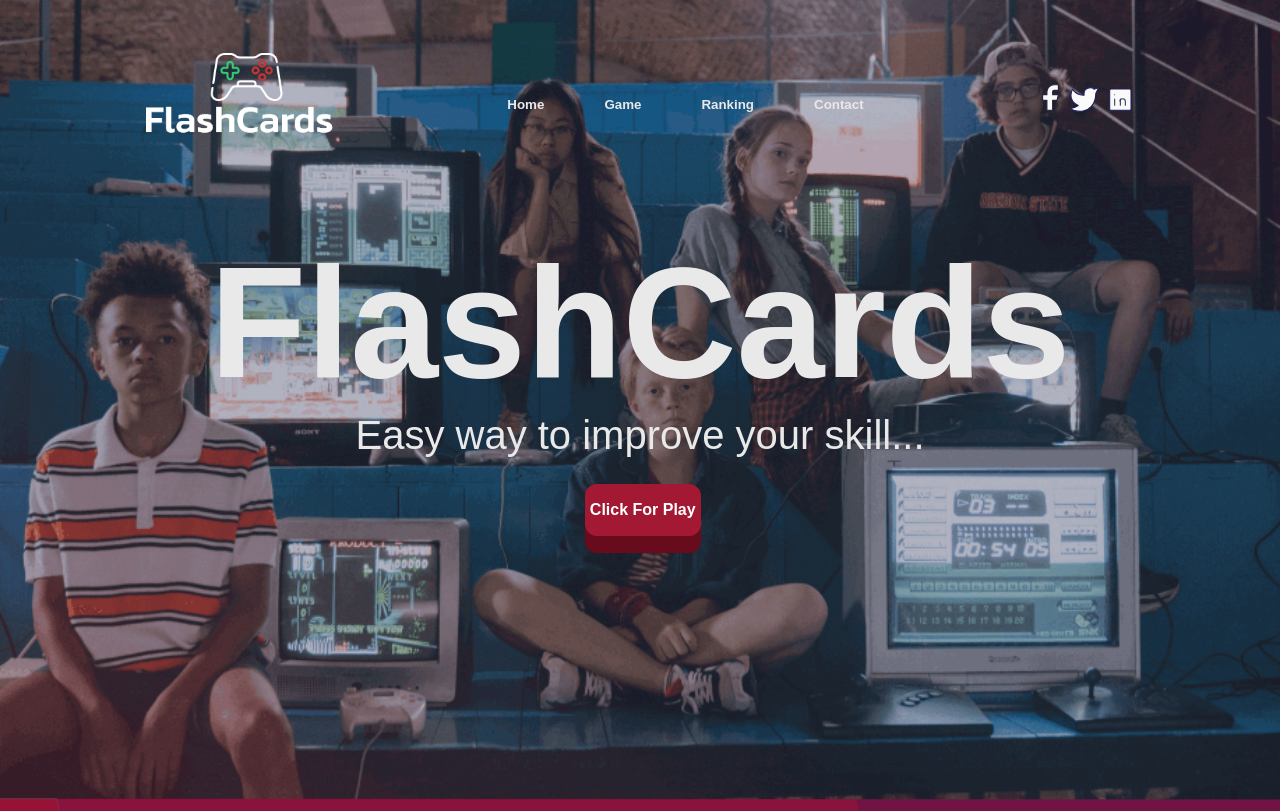
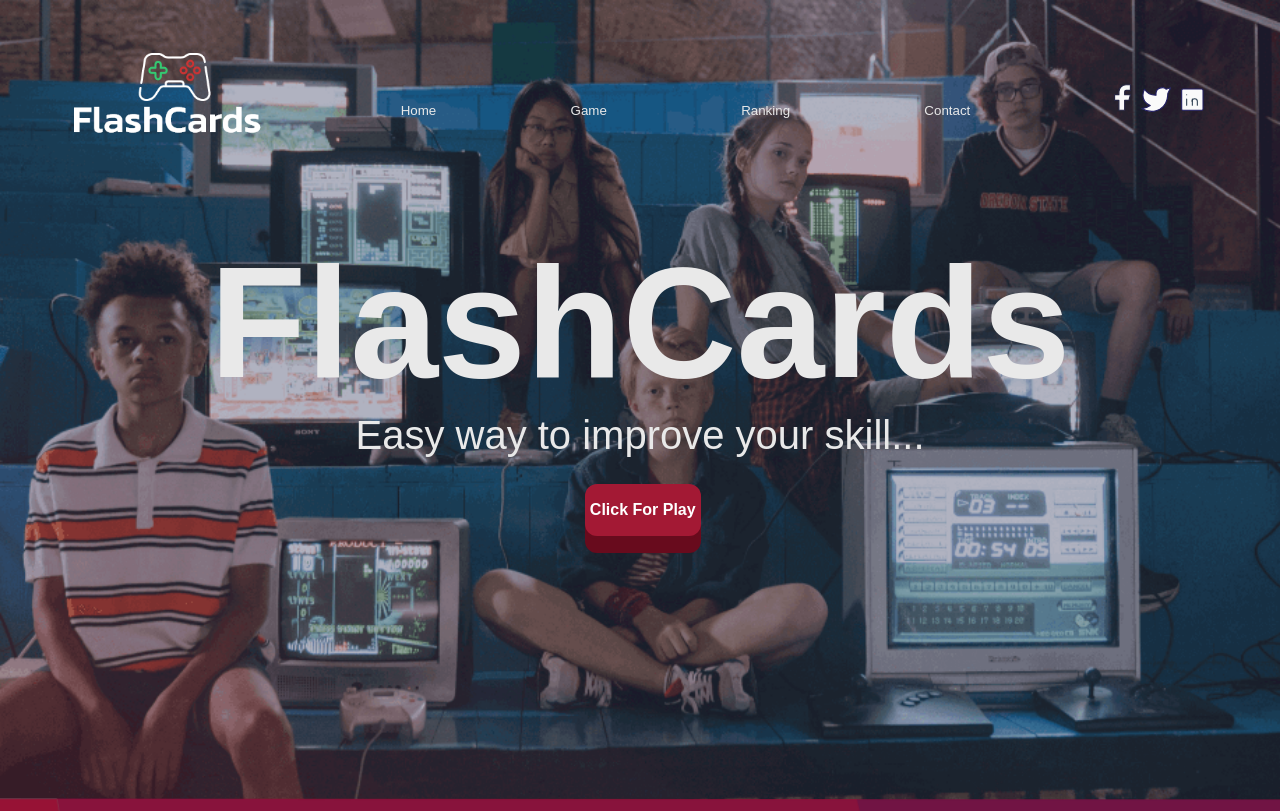
Before and after one commit to adcichowski/FlashCards, a React (Create React App) app: page / in a window 1280 px wide. Shown: the top 811 px of the page. Built offline with nearby package versions, Linux system fonts and the light colour scheme; a web font is replaced by a local one.

Commit message:
fix: repair eslint

```diff
--- a/src/Components/Navigation/Navigation.module.scss
+++ b/src/Components/Navigation/Navigation.module.scss
@@ -8,16 +8,17 @@
   }
 }
 .navList {
+  width: 55%;
   display: flex;
+  justify-content: space-around;
   font-size: clamp(1.6rem, calc(2vh + 1.2rem), 3.5rem);
 }
 .navItem {
   font-weight: 600;
-  margin: 0 3rem;
+  font-size: clamp(2rem, calc(2vw + 1.8rem), 5rem);
   @media screen and (max-width: 950px) {
     margin: 9rem 0;
     font-weight: 600;
-    font-size: clamp(2rem, calc(2vw + 1.8rem), 5rem);
   }
 }
 .hamburger {
@@ -73,8 +74,7 @@
     left: 0;
     width: 100%;
     height: 100%;
-    background: url("../../Assets/Pages/Home/bigQuestionBg.svg") no-repeat
-      center/contain;
+    background: url("../../Assets/Pages/Home/bigQuestionBg.svg") no-repeat center/contain;
     transform: rotate(175deg);
     opacity: 0.5;
     z-index: -1;
@@ -97,18 +97,15 @@
 .twitter {
   width: 30px;
   height: 30px;
-  background: url("../../Assets/SocialIcons/twitter.svg") no-repeat
-    center/contain;
+  background: url("../../Assets/SocialIcons/twitter.svg") no-repeat center/contain;
 }
 .linkedin {
   width: 32px;
   height: 32px;
-  background: url("../../Assets/SocialIcons/linkedin.svg") no-repeat
-    center/contain;
+  background: url("../../Assets/SocialIcons/linkedin.svg") no-repeat center/contain;
 }
 .facebook {
   width: 27px;
   height: 27px;
-  background: url("../../Assets/SocialIcons/facebook.svg") no-repeat
-    center/contain;
+  background: url("../../Assets/SocialIcons/facebook.svg") no-repeat center/contain;
 }
--- a/src/Components/Navigation/Navigation.tsx
+++ b/src/Components/Navigation/Navigation.tsx
@@ -13,11 +13,9 @@ function Navigation() {
   const [isOpen, setOpen] = useState(false);
   const handleClick = () => setOpen(!isOpen);
   const renderNavigationLinks = navigationLinks.map((element) => (
-    <li key={element.name}>
+    <li key={element.name} className={styles.navItem}>
       <button onClick={handleClick}>
-        <Link className={styles.navItem} to={element.path}>
-          {element.name}
-        </Link>
+        <Link to={element.path}>{element.name}</Link>
       </button>
     </li>
   ));
--- a/src/Pages/Login/useFormLoginRegister.ts
+++ b/src/Pages/Login/useFormLoginRegister.ts
@@ -37,6 +37,7 @@ function useFormLoginRegister({ type }: { readonly type: "login" | "register" })
           });
           history.push("/game");
         } catch (err) {
+          console.log(err);
           if (err instanceof Error) {
             dispatch({
               type: "errorModal",
--- a/tsconfig.json
+++ b/tsconfig.json
@@ -1,6 +1,6 @@
 {
   "compilerOptions": {
-    "target": "es6",
+    "target": "ES2021",
     "lib": ["dom", "dom.iterable", "esnext", "es6"],
     "allowJs": true,
     "skipLibCheck": true,
```
Also changed, not shown: package.json (+5 -12 lines), 1 other file (tests, documents, lock files or other folders).
